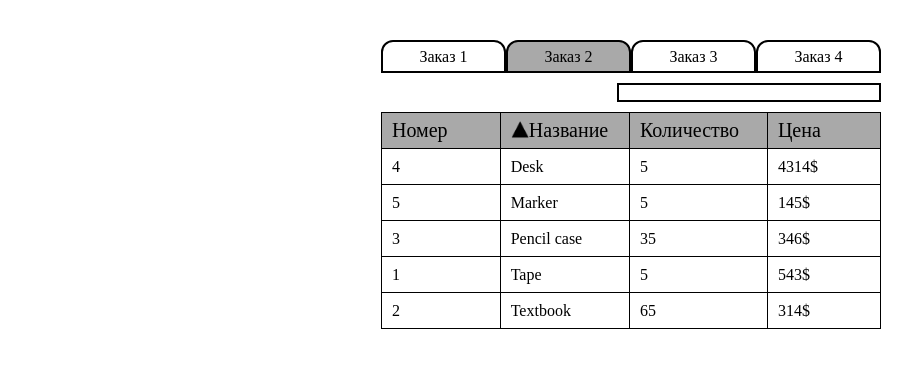
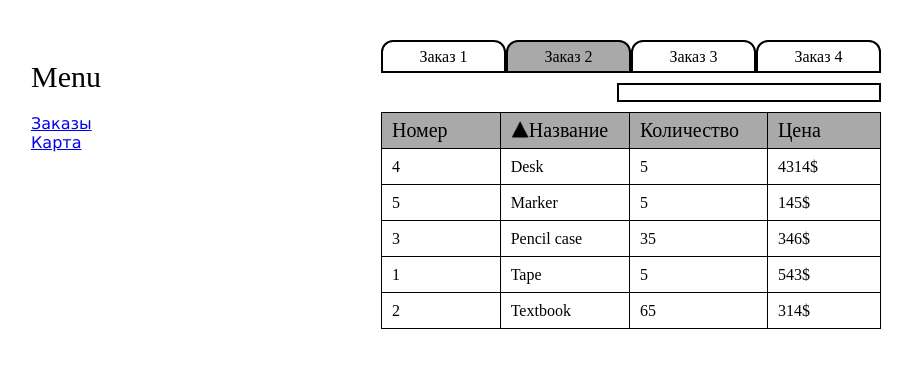
Before and after one commit to Neo54213/orders, a plain HTML site: page index.html in a window 1280 px wide. Shown: the whole page, without its empty margins (9-921 px from the left). Drawn offline with Linux system fonts and the light colour scheme.

Commit message:
Added html and css of menu

```diff
--- a/index.html
+++ b/index.html
@@ -8,6 +8,13 @@
     <script src="js/script.js" charset="utf-8"></script>
 </head>
 <body>
+<nav>
+    <p>Menu</p>
+    <ul>
+        <li><a href="#">Заказы</a></li>
+        <li><a href="#">Карта</a></li>
+    </ul>
+</nav>
 <section>
     <div id="ordertabs"></div>
     <input type="text" id="search">
--- a/style/main.css
+++ b/style/main.css
@@ -57,3 +57,16 @@ th{
     border: 2px solid black;
     width: 260px;
 }
+nav{
+    float: left;
+    margin-top: 20px;
+    margin-left: 40px;
+}
+nav ul{
+    list-style-type: none;
+    font: 16px Verdana;
+}
+nav p{
+    margin-bottom: 20px;
+    font: 30px serif;
+}
```
